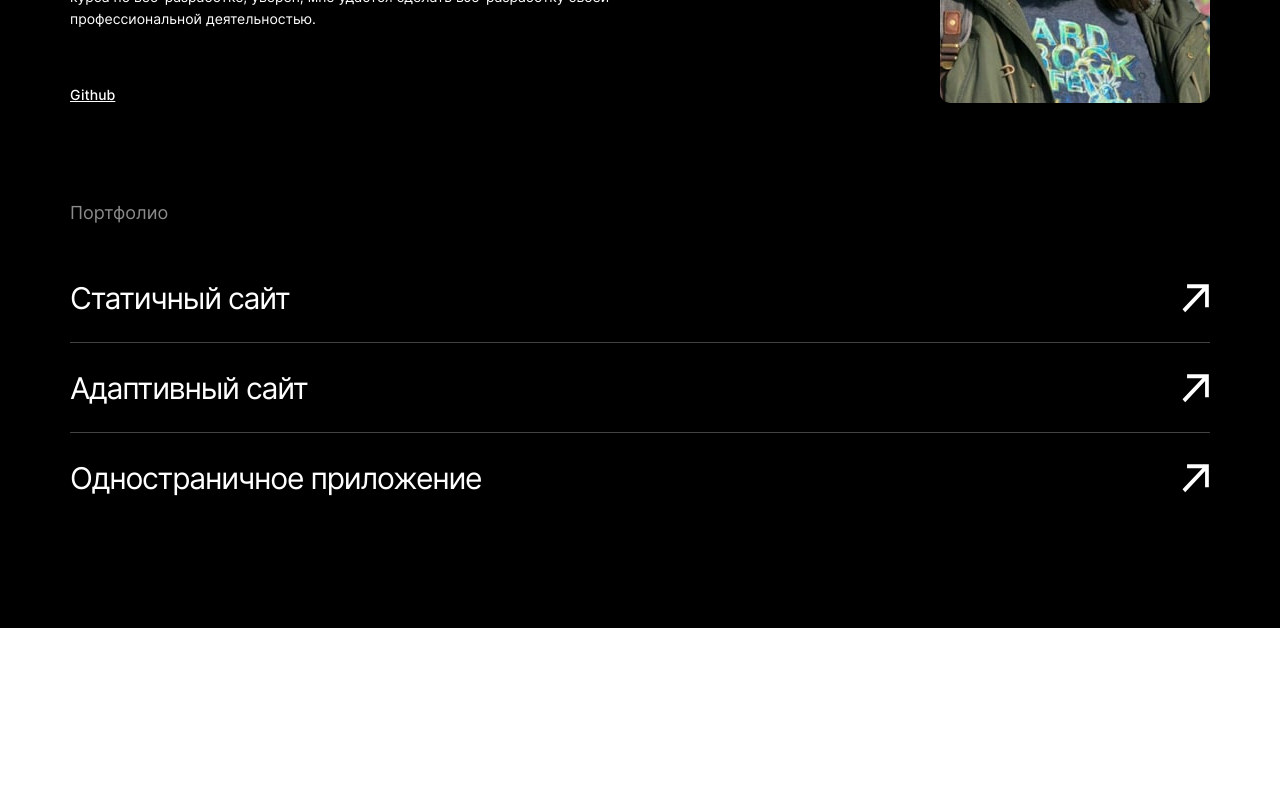
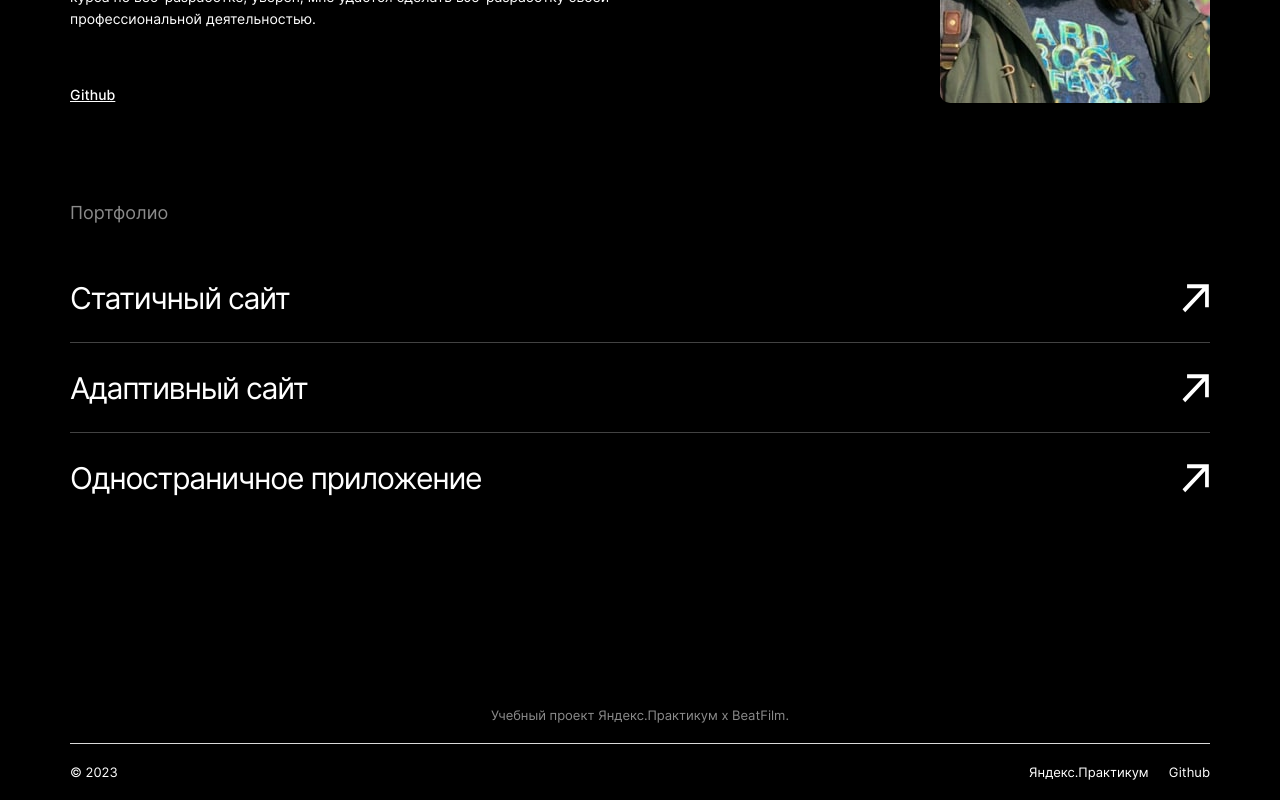
Before and after one commit to nivnikoff/movies-explorer-frontend, a React (Create React App) app: page / in a window 1280 px wide. Shown: the part 2480-3280 px from the top of the page. Before the commit the page ends 3108 px from the top, so only its background shows below. Built offline with nearby package versions, Linux system fonts and the light colour scheme.

Commit message:
Footer component created

```diff
--- a/src/components/AboutMe/AboutMe.jsx
+++ b/src/components/AboutMe/AboutMe.jsx
@@ -13,7 +13,7 @@ function AboutMe() {
             <p className="student__description">{student.description}, {student.age}</p>
             <p className="student__about">{student.about}</p>
           </div>
-          <a className="student__link" href="https://github.com/nivnikoff">Github</a>
+          <a className="student__link" href="https://github.com/nivnikoff" target="_blank" rel="noreferrer">Github</a>
         </div>
         <img className="student__avatar" src={studentImg} alt="Константин Нивников"></img>
       </div>
--- /dev/null
+++ b/src/components/Footer/Footer.css
@@ -0,0 +1,51 @@
+.footer {
+  padding: 79px 70px 20px;
+}
+
+.footer__title {
+  padding-bottom: 20px;
+  margin: 0;
+  border-bottom: 1px solid #DADADA;
+  font-weight: 400;
+  font-size: 13px;
+  line-height: 16px;
+  text-align: center;
+  color: #8B8B8B;
+}
+
+.footer__container {
+  padding-top: 20px;
+  display: flex;
+  justify-content: space-between;
+  align-items: center;
+}
+
+.footer__copyright {
+  padding: 0;
+  margin: 0;
+  font-weight: 400;
+  font-size: 13px;
+  line-height: 16px;
+}
+
+.footer__links {
+  display: flex;
+  justify-content: space-between;
+  gap: 20px;
+}
+
+.footer__link {
+  padding: 0;
+  margin: 0;
+  text-decoration: none;
+  font-weight: 400;
+  font-size: 13px;
+  line-height: 16px;
+  text-align: right;
+  color: white;
+  transition: opacity .5s linear;
+}
+
+.footer__link:hover {
+  opacity: 0.6;
+}
--- a/src/components/Footer/Footer.jsx
+++ b/src/components/Footer/Footer.jsx
@@ -0,0 +1,18 @@
+import './Footer.css';
+
+function Footer() {
+  return (
+    <footer className="footer">
+      <h3 className="footer__title">Учебный проект Яндекс.Практикум х BeatFilm.</h3>
+      <div className="footer__container">
+        <p className="footer__copyright">&copy; 2023</p>
+        <nav className="footer__links">
+          <a className="footer__link" href="https://practicum.yandex.ru/" target="_blank" rel="noreferrer">Яндекс.Практикум</a>
+          <a className="footer__link" href="https://github.com/nivnikoff" target="_blank" rel="noreferrer">Github</a>
+        </nav>
+      </div>
+    </footer>
+  )
+}
+
+export default Footer;
--- a/src/components/Main/Main.jsx
+++ b/src/components/Main/Main.jsx
@@ -5,7 +5,7 @@ import AboutProject from '../AboutProject/AboutProject';
 import Techs from '../Techs/Techs';
 import AboutMe from '../AboutMe/AboutMe';
 import Portfolio from '../Portfolio/Portfolio';
-// import Footer from ',,/Footer';
+import Footer from '../Footer/Footer';
 
 function Main() {
   return (
@@ -19,7 +19,7 @@ function Main() {
         <AboutMe/>
         <Portfolio/>
       </main>
-      {/* <Footer/> */}
+      <Footer/>
     </>
   );
 };
--- a/src/components/Portfolio/Portfolio.jsx
+++ b/src/components/Portfolio/Portfolio.jsx
@@ -7,19 +7,19 @@ function Portfolio() {
       <h2 className="portfolio__title">Портфолио</h2>
       <ul className="portfolio__list">
         <li className="portfolio__list-item">
-          <a className="portfolio__link" href="https://github.com/nivnikoff/how-to-learn">
+          <a className="portfolio__link" href="https://github.com/nivnikoff/how-to-learn" target="_blank" rel="noreferrer">
             <p className="portfolio__link-text">Статичный сайт</p>
             <img className="portfolio__link-img" src={arrow} alt="How to learn"></img>
           </a>
         </li>
         <li className="portfolio__list-item">
-          <a className="portfolio__link" href="https://github.com/nivnikoff/russian-travel">
+          <a className="portfolio__link" href="https://github.com/nivnikoff/russian-travel" target="_blank" rel="noreferrer">
             <p className="portfolio__link-text">Адаптивный сайт</p>
             <img className="portfolio__link-img" src={arrow} alt="Russian Travel"></img>
           </a>
         </li>
         <li className="portfolio__list-item">
-          <a className="portfolio__link" href="https://nivnikoff.nomoredomains.club">
+          <a className="portfolio__link" href="https://nivnikoff.nomoredomains.club" target="_blank" rel="noreferrer">
             <p className="portfolio__link-text">Одностраничное приложение</p>
             <img className="portfolio__link-img" src={arrow} alt="Mesto"></img>
           </a>
```
